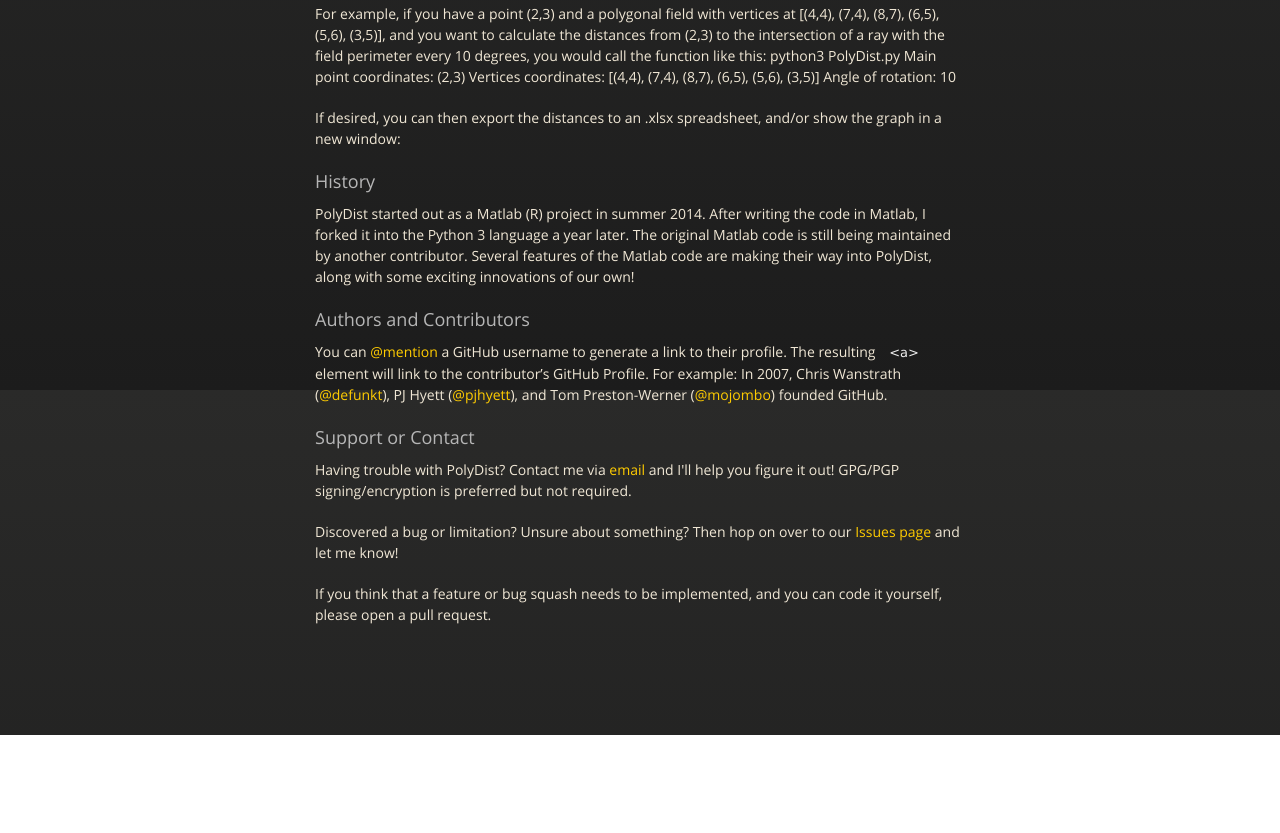
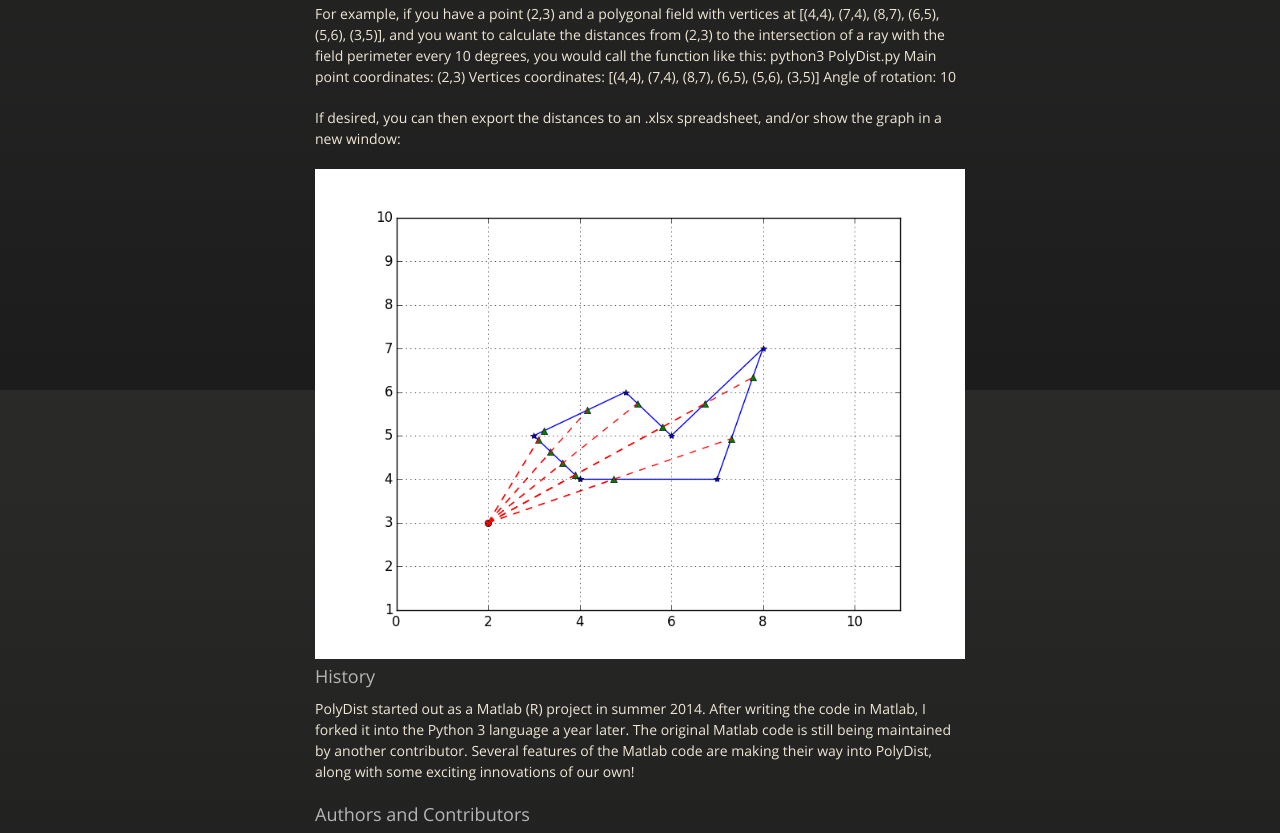
Before and after one commit to Fred-Barclay/PolyDist, a plain HTML site: page index.html in a window 1280 px wide. Shown: the part 410-1243 px from the top of the page. Before the commit the page ends 1145 px from the top, so only its background shows below. Drawn offline with nearby package versions, Linux system fonts and the light colour scheme.

Commit message:
Update index.html

```diff
--- a/index.html
+++ b/index.html
@@ -54,6 +54,7 @@ Vertices coordinates: [(4,4), (7,4), (8,7), (6,5), (5,6), (3,5)]
 Angle of rotation: 10</p>
 
 <p>If desired, you can then export the distances to an .xlsx spreadsheet, and/or show the graph in a new window:</p>
+<img src="images/figure_1.png" alt="Graph 1" class="inline"/>
 
 <h3>
 <a id="history" class="anchor" href="#history" aria-hidden="true"><span aria-hidden="true" class="octicon octicon-link"></span></a>History</h3>
```
